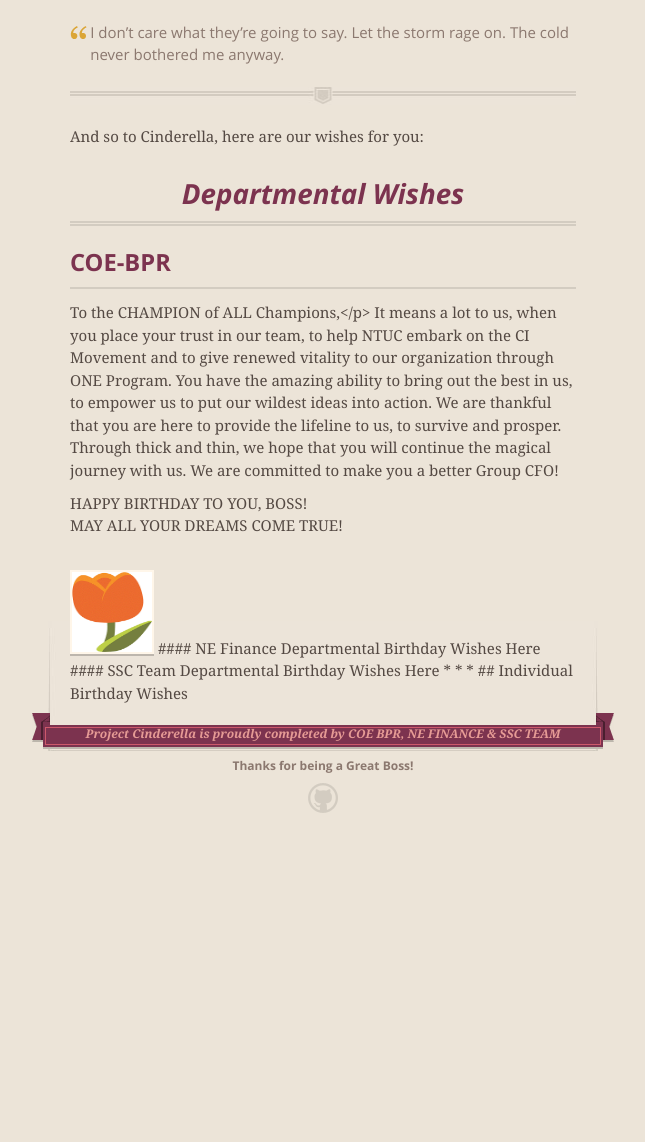
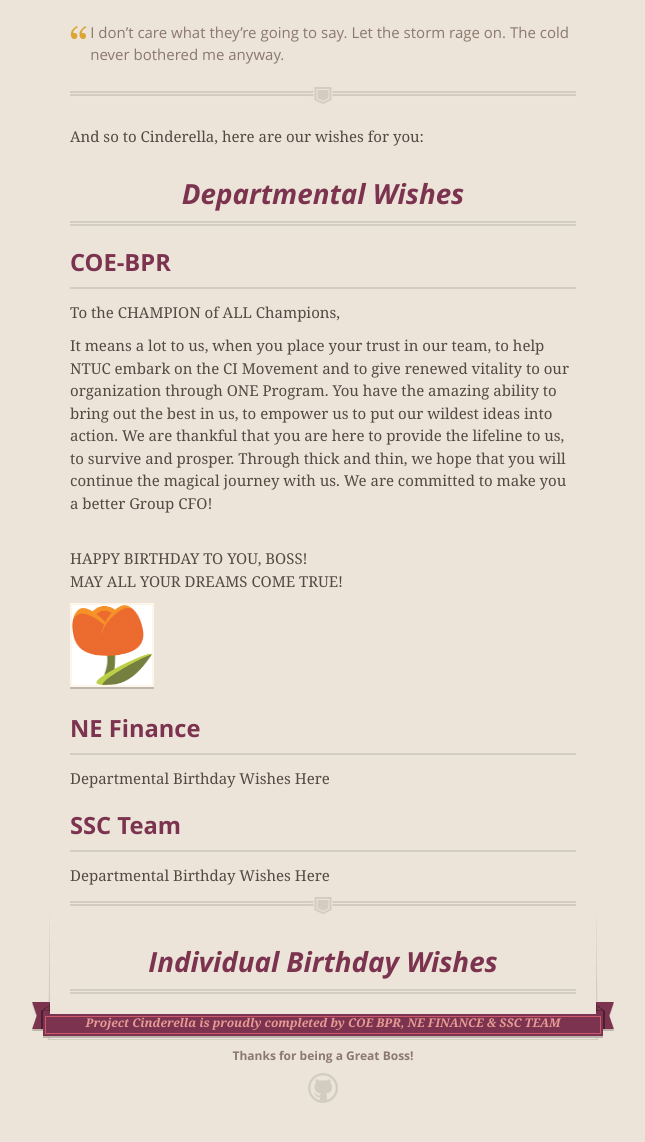
Before and after one commit to projectcinderella/projectcinderella.github.io, a Jekyll site: the page built from index.md, in a window 1280 px wide and 1400 px high, scrolled down 3609 px, cut to the strip 257-1399 px from the top of the window. Shown: the whole strip, without its empty margins (317-962 px from the left). Built offline with Jekyll 4.4.1, drawn with Linux system fonts in a browser that asks for light colours; comment, search, counter and statistics services are not loaded; before the commit the page ends 4719 px from its top, so only the background shows below that.

Commit message:
Update index.md

```diff
--- a/index.md
+++ b/index.md
@@ -54,13 +54,13 @@ And so to Cinderella, here are our wishes for you:
 ## Departmental Wishes
 
 #### COE-BPR
-<p><b><b>To the CHAMPION of ALL Champions,</b></p>
+<p><b>To the CHAMPION of ALL Champions,</b></p>
 It means a lot to us, when you place your trust in our team, to help NTUC embark on the CI Movement and to give renewed vitality to our organization through ONE Program. You have the amazing ability to bring out the best in us, to empower us to put our wildest ideas into action.  We are thankful that you are here to provide the lifeline to us, to survive and prosper. Through thick and thin, we hope that you will continue the magical journey with us. We are committed to make you a better Group CFO!
 <p><b>
-HAPPY BIRTHDAY TO YOU, BOSS!
+<br>HAPPY BIRTHDAY TO YOU, BOSS!
 <br>MAY ALL YOUR DREAMS COME TRUE!
 </b></p>
-<br><img src="https://raw.githubusercontent.com/projectcinderella/projectcinderella.github.io/master/assets/images/tulip.png" alt="Example" width="80" height="80">
+<img src="https://raw.githubusercontent.com/projectcinderella/projectcinderella.github.io/master/assets/images/tulip.png" alt="Example" width="80" height="80">
 
 #### NE Finance
 Departmental Birthday Wishes Here
```
